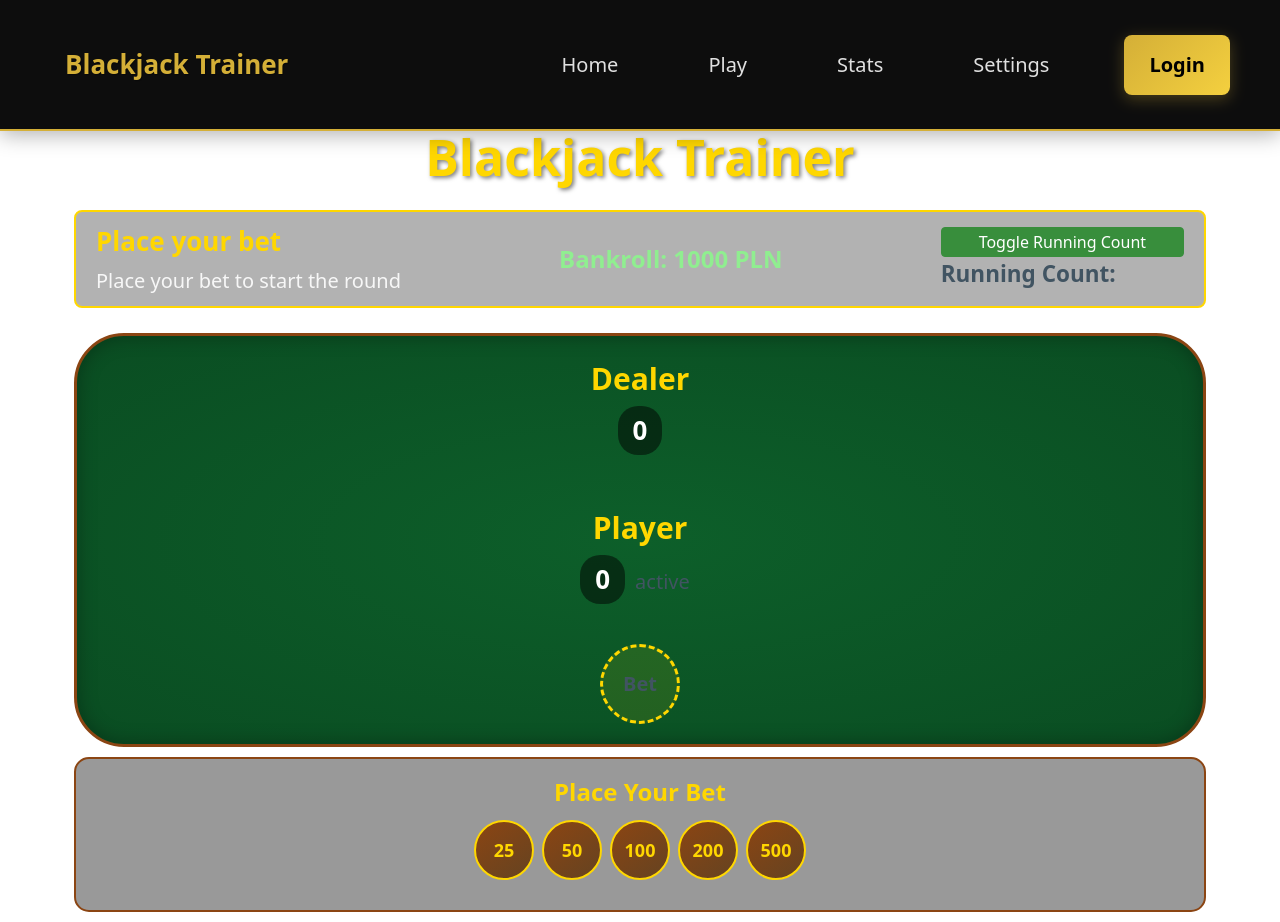
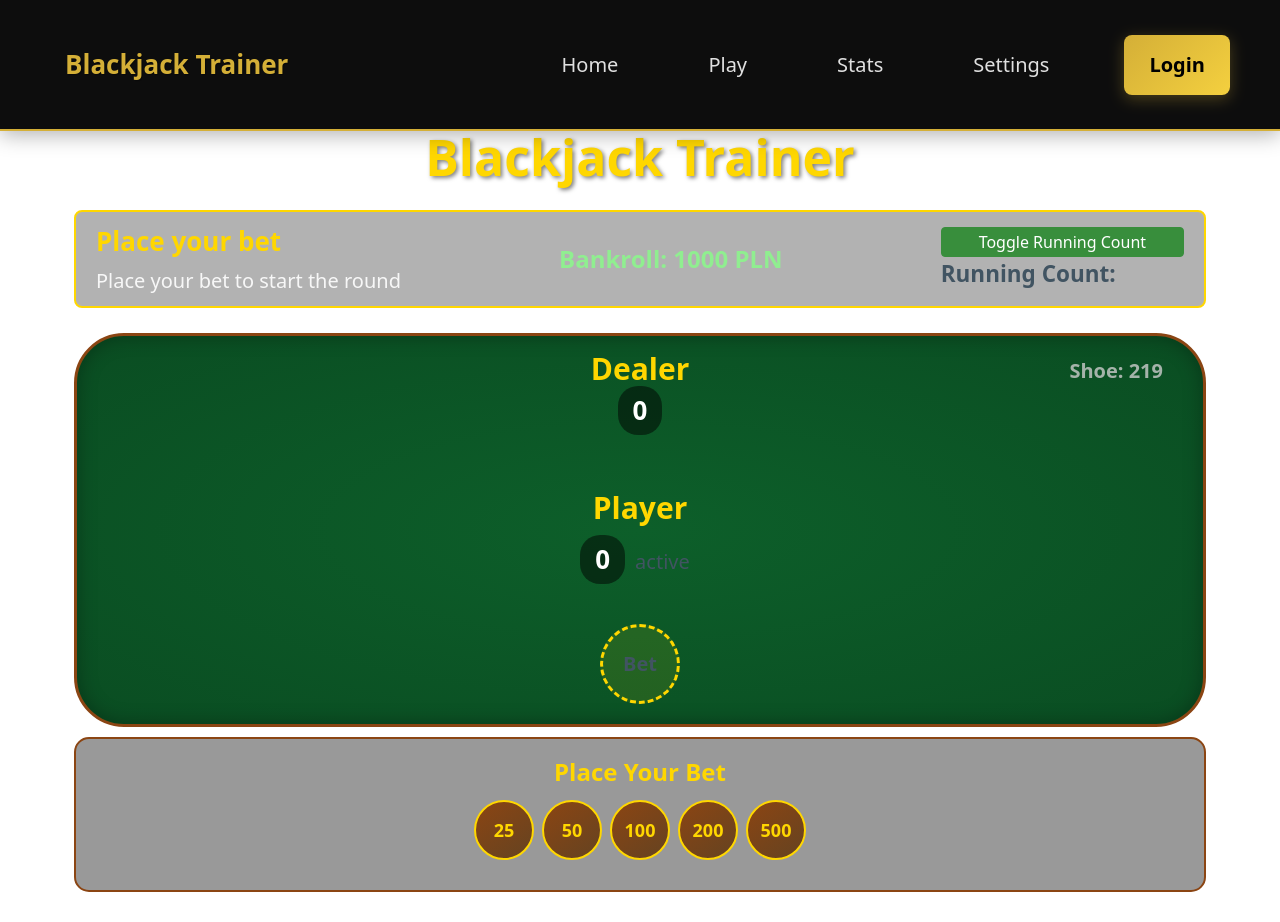
Before and after one commit to JakubSmilowski/CountJack, an Angular app: page /blackjack in a window 1280 px wide. Built offline with nearby package versions, Linux system fonts and the light colour scheme.

Commit message:
style changes + shoe count

```diff
--- a/src/app/pages/blackjack/blackjack.css
+++ b/src/app/pages/blackjack/blackjack.css
@@ -11,6 +11,7 @@ body {
   color: white;
   overflow-x: hidden;
   margin-top: 20vh;
+  height: 100%;
 }
 
 .blackjack-container {
@@ -78,6 +79,7 @@ body {
 }
 
 /* Dealer Section */
+
 .dealer-section {
   display: flex;
   flex-direction: column;
@@ -88,12 +90,38 @@ body {
 .dealer-info {
   text-align: center;
   margin-bottom: 15px;
+  width: 100%;
 }
+
+.dealer-info-header {
+  justify-content: space-between;
+  display: flex;
+  align-items: center;
+  position: relative;
+  width: 100%;
+}
+
+.centered{
+  position: absolute;
+  left: 50%;
+  transform: translateX(-50%);
+}
+.right{
+  margin-left: auto;
+}
+
 
 .dealer-info h2 {
   font-size: clamp(1.2rem, 3vw, 1.5rem);
   color: #ffd700;
   margin-bottom: 5px;
+}
+
+.dealer-info h5{
+  font-size: clamp(0.8rem, 2vw, 1rem);
+  color: #cccccc;
+  opacity: 0.8;
+  margin-right: 20px;
 }
 
 .hand-value {
--- a/src/app/pages/blackjack/blackjack.html
+++ b/src/app/pages/blackjack/blackjack.html
@@ -25,7 +25,11 @@
     <!-- Dealer Section -->
     <div class="dealer-section">
       <div class="dealer-info">
-        <h2>Dealer</h2>
+        <div class="dealer-info-header">
+          <h2 class="centered">Dealer</h2>
+          <h5 class="right">Shoe: {{ cardsRemaining }}</h5>
+        </div>
+
         <div class="hand-value">{{ dealerHandValue }}</div>
       </div>
       <div class="dealer-cards-area">
--- a/src/app/pages/blackjack/blackjack.ts
+++ b/src/app/pages/blackjack/blackjack.ts
@@ -14,6 +14,7 @@ import { Hand } from '../../models/hand';
 export class BlackJackComponent implements OnInit {
   deck: Card[] = [];
   shoe: Card[] = [];
+  cardsRemaining: number = 0;
   playerHand: Hand = new Hand([], 0);
   dealerHand: Card[] = [];
   dealerHandValue = 0;
@@ -45,10 +46,11 @@ export class BlackJackComponent implements OnInit {
 
   initializeGame() {
     this.deck = this.BlackjackService.initDeck();
-    this.shoe = this.BlackjackService.initShoe(1, this.deck);
+    this.shoe = this.BlackjackService.initShoe(6, this.deck);
     this.shoe = this.BlackjackService.splitShoe(this.shoe, 70);
 
     this.runningCount = 0;
+    this.updateShoeCount();
     this.globalState = 'waitingForBet';
     this.roundMessage = 'Place your bet to start the round';
     console.log('Game initialized');
@@ -323,10 +325,15 @@ export class BlackJackComponent implements OnInit {
 
   // Continue to next round
   continueGame() {
+    this.updateShoeCount();
     this.calculateRunningCount();
     this.Reset();
     this.globalState = 'waitingForBet';
     this.roundMessage = 'Place your bet to start the round';
+  }
+
+  updateShoeCount(){
+    this.cardsRemaining = this.shoe.length;
   }
 
   // Reset game state
@@ -473,4 +480,6 @@ export class BlackJackComponent implements OnInit {
   toggleRunningCount() {
     this.runningCountShown = !this.runningCountShown;
   }
+
+
 }
--- a/src/styles.css
+++ b/src/styles.css
@@ -1 +1,6 @@
 @import url('https://cdn.jsdelivr.net/npm/@picocss/pico@1/css/pico.min.css');
+
+:host {
+    background-color: var(--dark-bg);
+    color: var(--text-primary);
+}
```
Also changed, not shown: 1 other file (tests, documents, lock files or other folders).
